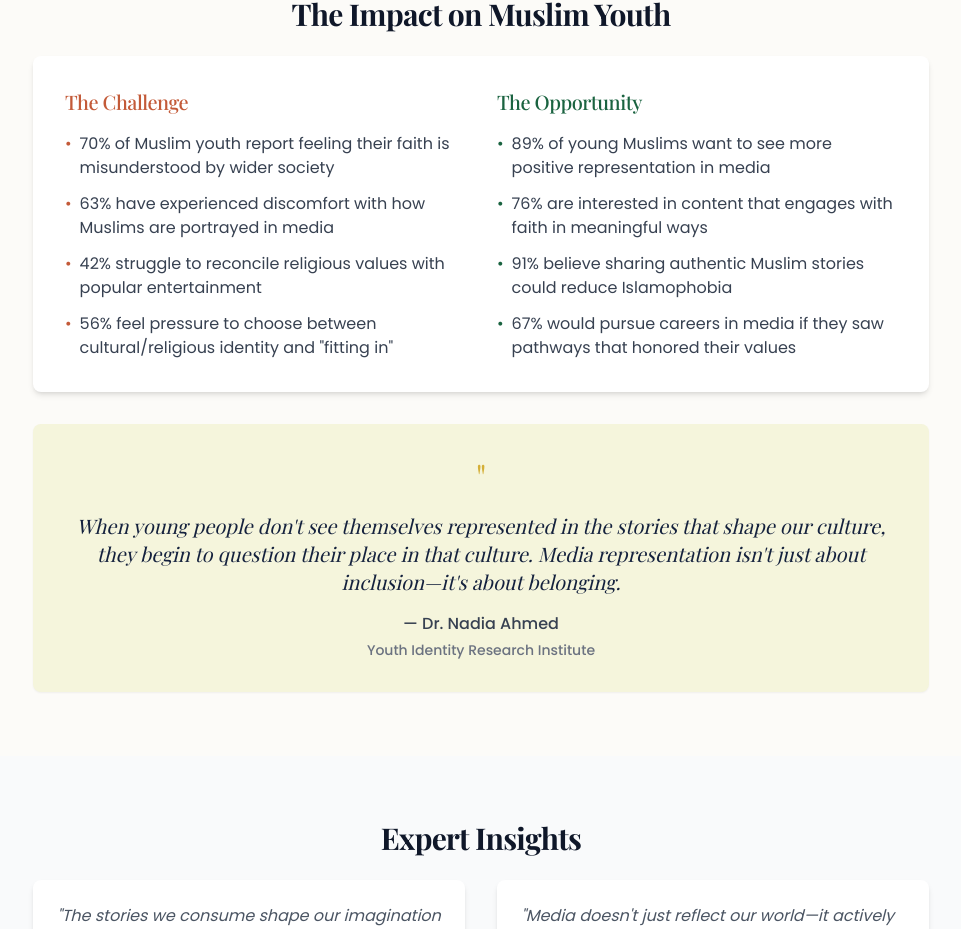
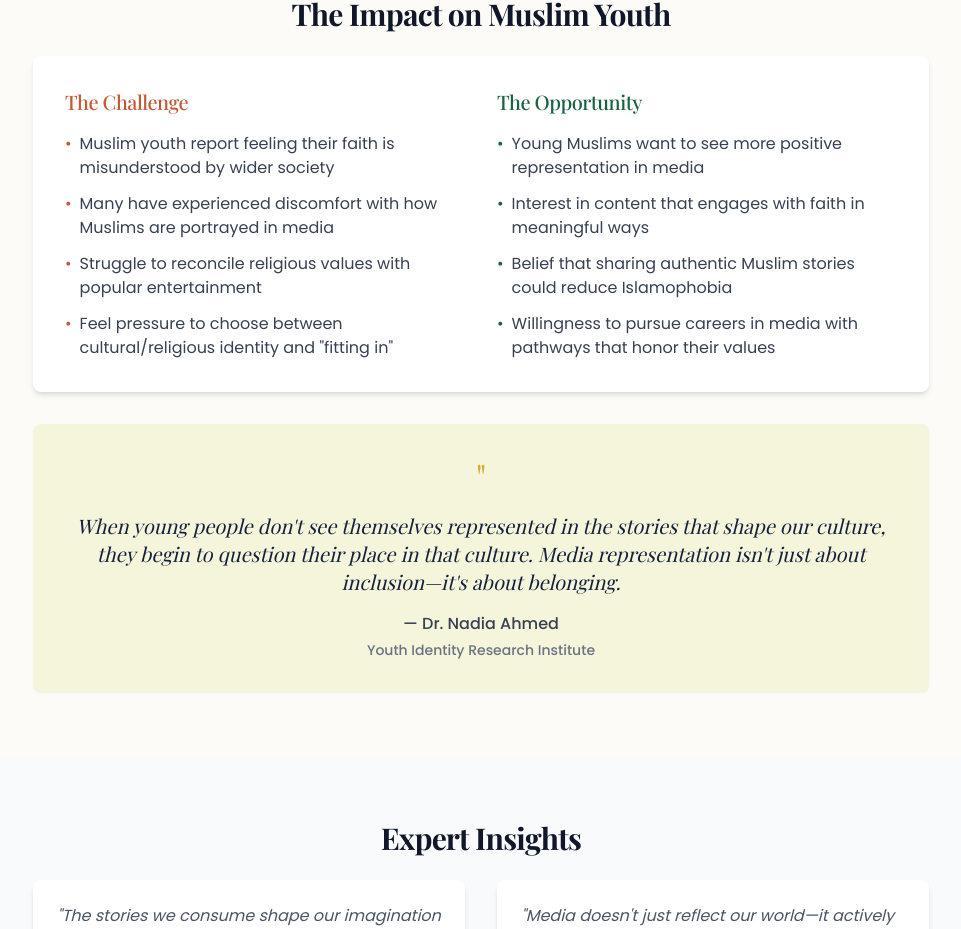
Before and after one commit to faiben/islanema-lens-app, a React (Vite) app: page /why in a window 1280 px wide. Shown: the part 1972-2901 px from the top of the page, without its empty margins (159-1120 px from the left). Built offline with nearby package versions, Linux system fonts and the light colour scheme.

Commit message:
Refactor: Remove percentages from youth impact section
The commit removes the percentages from the "The Impact on Muslim Youth" section in the Why page, while retaining the challenges and opportunities.

```diff
--- a/src/pages/Why.tsx
+++ b/src/pages/Why.tsx
@@ -137,19 +137,19 @@ const Why = () => {
                 <ul className="space-y-3 text-gray-700">
                   <li className="flex items-start">
                     <span className="text-islanema-terracotta mr-2">•</span>
-                    <span>70% of Muslim youth report feeling their faith is misunderstood by wider society</span>
+                    <span>Muslim youth report feeling their faith is misunderstood by wider society</span>
                   </li>
                   <li className="flex items-start">
                     <span className="text-islanema-terracotta mr-2">•</span>
-                    <span>63% have experienced discomfort with how Muslims are portrayed in media</span>
+                    <span>Many have experienced discomfort with how Muslims are portrayed in media</span>
                   </li>
                   <li className="flex items-start">
                     <span className="text-islanema-terracotta mr-2">•</span>
-                    <span>42% struggle to reconcile religious values with popular entertainment</span>
+                    <span>Struggle to reconcile religious values with popular entertainment</span>
                   </li>
                   <li className="flex items-start">
                     <span className="text-islanema-terracotta mr-2">•</span>
-                    <span>56% feel pressure to choose between cultural/religious identity and "fitting in"</span>
+                    <span>Feel pressure to choose between cultural/religious identity and "fitting in"</span>
                   </li>
                 </ul>
               </div>
@@ -159,19 +159,19 @@ const Why = () => {
                 <ul className="space-y-3 text-gray-700">
                   <li className="flex items-start">
                     <span className="text-islanema-green mr-2">•</span>
-                    <span>89% of young Muslims want to see more positive representation in media</span>
+                    <span>Young Muslims want to see more positive representation in media</span>
                   </li>
                   <li className="flex items-start">
                     <span className="text-islanema-green mr-2">•</span>
-                    <span>76% are interested in content that engages with faith in meaningful ways</span>
+                    <span>Interest in content that engages with faith in meaningful ways</span>
                   </li>
                   <li className="flex items-start">
                     <span className="text-islanema-green mr-2">•</span>
-                    <span>91% believe sharing authentic Muslim stories could reduce Islamophobia</span>
+                    <span>Belief that sharing authentic Muslim stories could reduce Islamophobia</span>
                   </li>
                   <li className="flex items-start">
                     <span className="text-islanema-green mr-2">•</span>
-                    <span>67% would pursue careers in media if they saw pathways that honored their values</span>
+                    <span>Willingness to pursue careers in media with pathways that honor their values</span>
                   </li>
                 </ul>
               </div>
```
